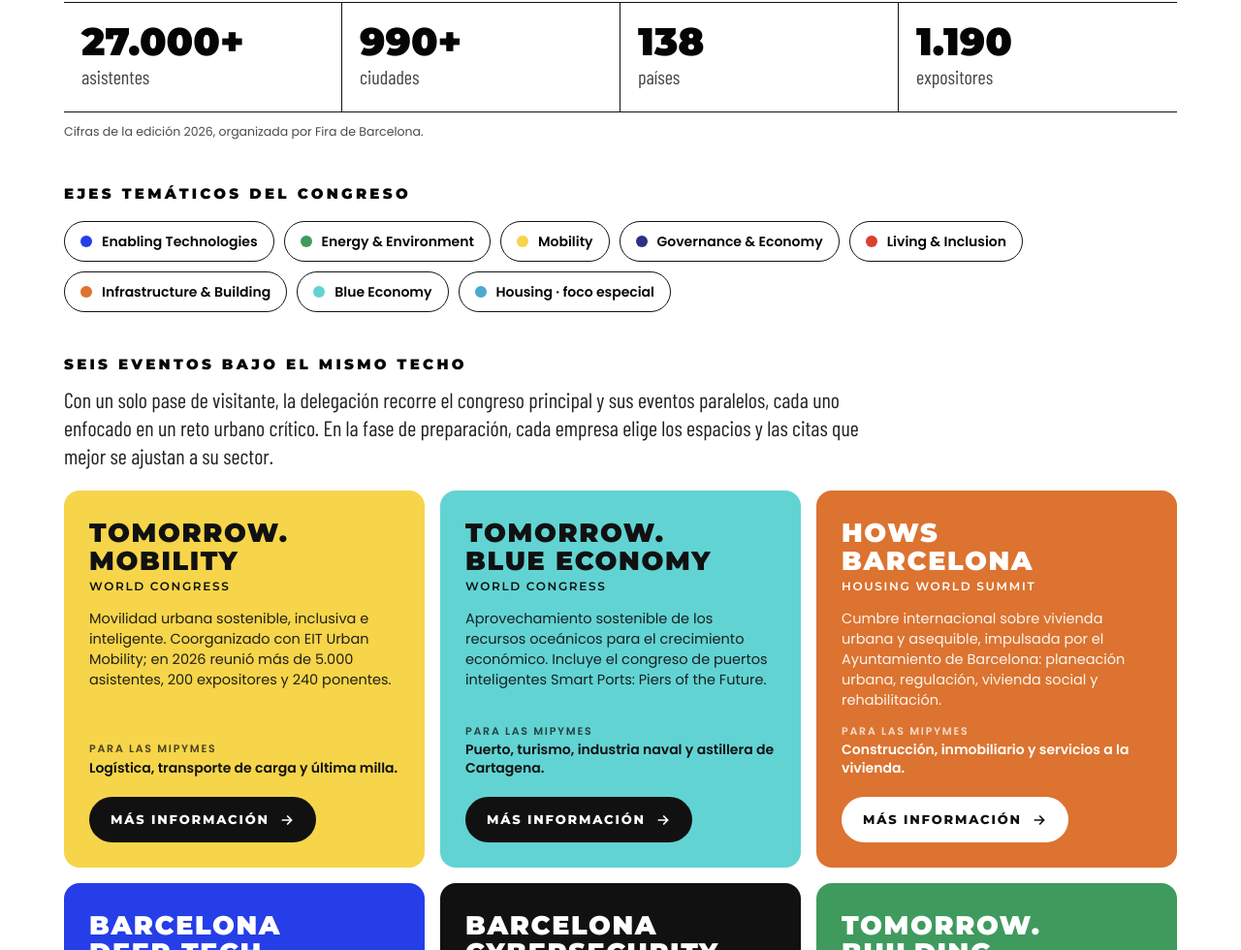
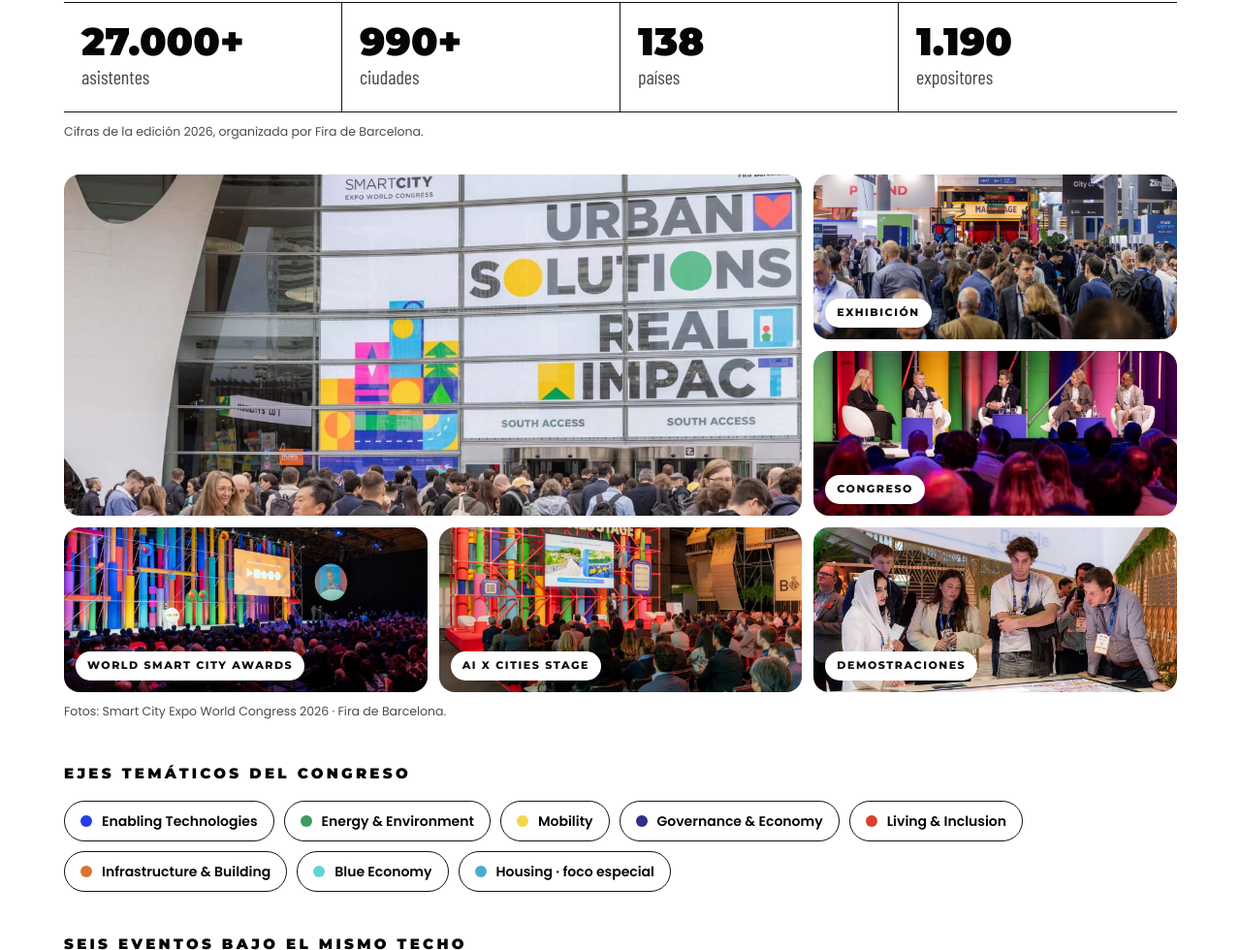
Before and after one commit to Inngenios/propuestas, a plain HTML site: page comfenalco-mision-bsmart-2027/index.html in a window 1280 px wide. Shown: the part 6810-7790 px from the top of the page at 97% size. Drawn offline with nearby package versions, Linux system fonts and the light colour scheme.

Commit message:
Agrega galería de fotos del Smart City Expo a la propuesta B·SMART Barcelona 2027
Co-Authored-By: Claude Opus 5.5 <noreply@anthropic.com>
Claude-Session: https://claude.ai/code/session_01RxkF3ufCT7EoxDDqbaSGdz

```diff
--- a/comfenalco-mision-bsmart-2027/index.html
+++ b/comfenalco-mision-bsmart-2027/index.html
@@ -569,6 +569,16 @@ td .dj{margin:0 4px 4px 0}
 .scx-pill{align-self:flex-start;display:inline-flex;align-items:center;gap:10px;padding:13px 22px;border-radius:999px;font-family:Montserrat,Poppins,sans-serif;font-weight:800;font-size:13px;letter-spacing:.14em;text-transform:uppercase;text-decoration:none;transition:transform .15s}
 .scx-pill.dark{background:#111;color:#fff}.scx-pill.light{background:#fff;color:#111}
 .scx-pill:hover{transform:translateX(3px)}
+.scx-gal{margin-top:34px;display:grid;grid-template-columns:repeat(6,1fr);grid-auto-rows:170px;gap:12px}
+.scx-gal figure{margin:0;position:relative;overflow:hidden;border-radius:16px;min-width:0}
+.scx-gal img{width:100%;height:100%;object-fit:cover;display:block;transition:transform .5s}
+.scx-gal figure:hover img{transform:scale(1.04)}
+.scx-gal figcaption{position:absolute;left:12px;bottom:12px;padding:6px 12px;border-radius:999px;background:#fff;color:#111;font-family:Montserrat,Poppins,sans-serif;font-weight:800;font-size:11px;letter-spacing:.14em;text-transform:uppercase}
+.scx-gal .g1{grid-column:span 4;grid-row:span 2}.scx-gal .g1 img{object-position:60% 40%}
+.scx-gal .g2,.scx-gal .g3{grid-column:span 2}
+.scx-gal .g4,.scx-gal .g5,.scx-gal .g6{grid-column:span 2;grid-row:span 1}
+.scx-gal .g3 img{object-position:50% 35%}.scx-gal .g6 img{object-position:50% 30%}
+@media (max-width:900px){.scx-gal{grid-template-columns:1fr 1fr;grid-auto-rows:150px}.scx-gal .g1{grid-column:span 2;grid-row:span 2}.scx-gal figure:not(.g1){grid-column:span 1}}
 @media (max-width:900px){.scx-hero{grid-template-columns:1fr}.scx-mos{max-width:240px;margin:0}.scx-t{font-size:46px}.scx-grid{grid-template-columns:1fr 1fr}.scx-stats{grid-template-columns:1fr 1fr}.scx-stats div:nth-child(2){border-right:0}.scx-stats div:nth-child(-n+2){border-bottom:1.5px solid #111}}
 @media (max-width:620px){.scx-grid{grid-template-columns:1fr}.scx-t{font-size:38px}.scx-t span{font-size:17px}.scx-p{font-size:23px}.scx-ev{min-height:0}}
 </style>
@@ -784,6 +794,15 @@ td .dj{margin:0 4px 4px 0}
  <div><b>1.190</b><span>expositores</span></div>
 </div>
 <p class="scx-src">Cifras de la edición 2026, organizada por Fira de Barcelona.</p>
+<div class="scx-gal">
+<figure class="g1"><img src="scx-entrada.jpg" alt="Acceso sur del Smart City Expo World Congress en Fira de Barcelona"></figure>
+<figure class="g2"><img src="scx-pasillo.jpg" alt="Asistentes recorriendo el pabellón de exhibición"><figcaption>Exhibición</figcaption></figure>
+<figure class="g3"><img src="scx-panel.jpg" alt="Panel en uno de los escenarios del congreso"><figcaption>Congreso</figcaption></figure>
+<figure class="g4"><img src="scx-awards.jpg" alt="Ceremonia de los World Smart City Awards 2026"><figcaption>World Smart City Awards</figcaption></figure>
+<figure class="g5"><img src="scx-aistage.jpg" alt="Conferencia en el escenario AI x Cities"><figcaption>AI x Cities Stage</figcaption></figure>
+<figure class="g6"><img src="scx-demo.jpg" alt="Demostración tecnológica con mapa interactivo"><figcaption>Demostraciones</figcaption></figure>
+</div>
+<p class="scx-src">Fotos: Smart City Expo World Congress 2026 · Fira de Barcelona.</p>
 <div class="scx-h3">Ejes temáticos del congreso</div>
 <div class="scx-tracks"><span><i style="background:#253EE8"></i>Enabling Technologies</span><span><i style="background:#3F9A5E"></i>Energy & Environment</span><span><i style="background:#F6D54A"></i>Mobility</span><span><i style="background:#2E2F86"></i>Governance & Economy</span><span><i style="background:#D9412D"></i>Living & Inclusion</span><span><i style="background:#DC7330"></i>Infrastructure & Building</span><span><i style="background:#62D3D3"></i>Blue Economy</span><span><i style="background:#4BAACF"></i>Housing · foco especial</span></div>
 <div class="scx-h3">Seis eventos bajo el mismo techo</div>
```
Also changed, not shown: comfenalco-mision-bsmart-2027/scx-aistage.jpg (added), comfenalco-mision-bsmart-2027/scx-awards.jpg (added), comfenalco-mision-bsmart-2027/scx-demo.jpg (added), comfenalco-mision-bsmart-2027/scx-entrada.jpg (added), comfenalco-mision-bsmart-2027/scx-panel.jpg (added), comfenalco-mision-bsmart-2027/scx-pasillo.jpg (added).
